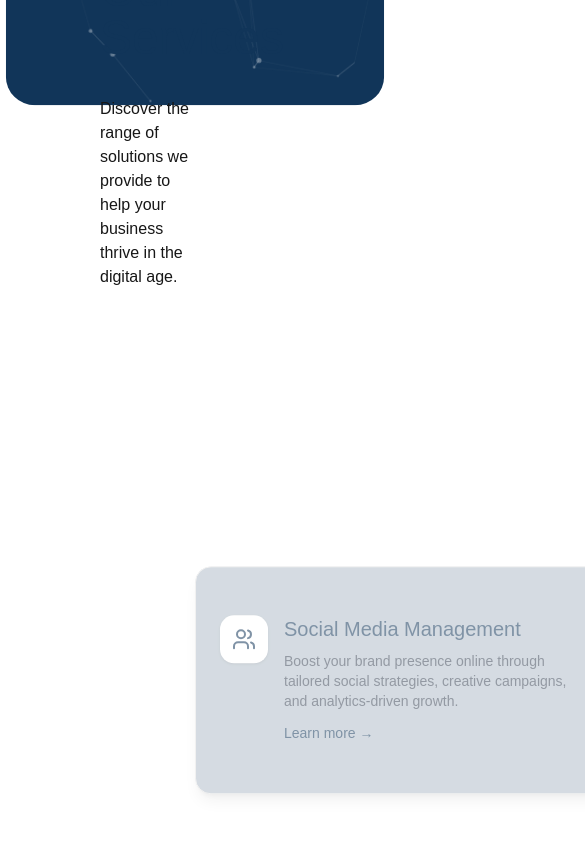
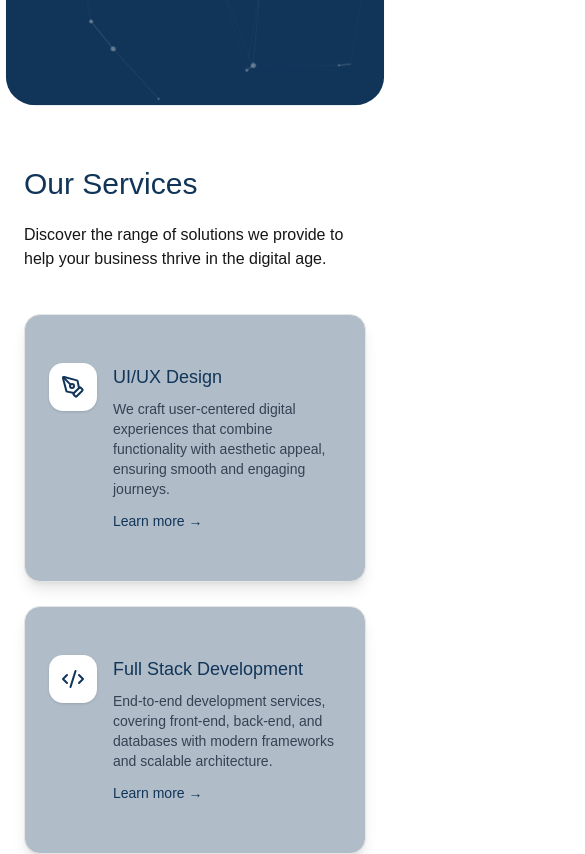
Before and after one commit to AndroSolutionsPersonal/Andro-Website, a Next.js app: page / in a window 390 px wide. Shown: the part 726-1580 px from the top of the page, 585 px wide, since content can reach past the window. Built offline with nearby package versions, Linux system fonts and the light colour scheme.

Commit message:
I am done with services

```diff
--- a/components/Services.jsx
+++ b/components/Services.jsx
@@ -45,43 +45,69 @@ export default function ServicesSection() {
         offset: ["start end", "end start"],
     });
 
-    // Heading: top -> center -> fade down at end
+    // Heading animation (desktop only)
     const headingY = useTransform(scrollYProgress, [0, 0.15, 0.85, 1], ["-100%", "0%", "0%", "50%"]);
     const headingOpacity = useTransform(scrollYProgress, [0, 0.05, 0.95, 1], [0, 1, 1, 0]);
 
-    // Paragraph: only fade in after heading is centered, then move down with it
     const paragraphY = useTransform(scrollYProgress, [0.15, 0.85, 1], ["20%", "0%", "50%"]);
     const paragraphOpacity = useTransform(scrollYProgress, [0.15, 0.25, 0.95, 1], [0, 1, 1, 0]);
 
     return (
-        <section ref={containerRef} className="relative flex min-h-[600vh] bg-white">
+        <section
+            ref={containerRef}
+            className="relative flex flex-col lg:flex-row bg-white min-h-auto lg:min-h-[600vh]"
+        >
             {/* Left column */}
-            <div className="w-1/2 relative">
-                <div className="sticky top-1/2 -translate-y-1/2 pl-[100px] text-left z-10">
-                    {/* Heading enters from top */}
+            <div className="w-full lg:w-1/2 relative">
+                <div className="px-6 py-12 lg:sticky lg:top-1/2 lg:-translate-y-1/2 lg:pl-[100px] text-left z-10">
+                    {/* Heading */}
                     <motion.h2
                         style={{ y: headingY, opacity: headingOpacity }}
-                        className="text-5xl font-gilmer text-primary mb-4"
+                        className="text-3xl sm:text-4xl lg:text-5xl font-gilmer text-primary mb-4"
                     >
                         Our Services
                     </motion.h2>
 
-                    {/* Paragraph appears only after heading is centered */}
+                    {/* Paragraph */}
                     <motion.p
                         style={{ y: paragraphY, opacity: paragraphOpacity }}
-                        className="max-w-md text-secondary-foreground font-montserrat"
+                        className="max-w-lg text-base sm:text-lg text-secondary-foreground font-montserrat"
                     >
-                        Discover the range of solutions we provide to help your business thrive in the digital age.
+                        Discover the range of solutions we provide to help your business thrive in the digital
+                        age.
                     </motion.p>
                 </div>
             </div>
 
-            {/* Right column (cards) */}
-            <div className="w-1/2 relative">
-                <div className="relative h-[600vh]">
+            {/* Right column */}
+            <div className="w-full lg:w-1/2 relative">
+                {/* Mobile: simple stacked deck */}
+                <div className="lg:hidden px-6 pb-12 space-y-6">
+                    {services.map((service, index) => (
+                        <Card key={index} className="w-full bg-secondary shadow-lg rounded-2xl">
+                            <CardContent className="p-6 flex items-start space-x-4">
+                                <div className="p-3 bg-white rounded-xl shadow">{service.icon}</div>
+                                <div>
+                                    <h3 className="text-lg sm:text-xl font-gilmer text-primary">{service.title}</h3>
+                                    <p className="text-sm sm:text-base mt-2 text-gray-700 font-montserrat">
+                                        {service.description}
+                                    </p>
+                                    <a
+                                        href="#"
+                                        className="inline-flex items-center mt-3 text-sm font-medium text-primary hover:underline"
+                                    >
+                                        Learn more →
+                                    </a>
+                                </div>
+                            </CardContent>
+                        </Card>
+                    ))}
+                </div>
+
+                {/* Desktop: animated sticky cards */}
+                <div className="hidden lg:block relative h-[600vh]">
                     {services.map((service, index) => {
                         const total = services.length;
-
                         const sectionStart = 0.2;
                         const sectionEnd = 0.9;
                         const slice = (sectionEnd - sectionStart) / total;
@@ -109,12 +135,14 @@ export default function ServicesSection() {
                                 style={{ y: cardY, opacity: cardOpacity }}
                                 className="sticky top-1/2 -translate-y-1/2"
                             >
-                                <Card className="w-[420px] mx-auto bg-secondary shadow-lg rounded-2xl">
+                                <Card className="w-full max-w-[420px] mx-auto bg-secondary shadow-lg rounded-2xl">
                                     <CardContent className="p-6 flex items-start space-x-4">
                                         <div className="p-3 bg-white rounded-xl shadow">{service.icon}</div>
                                         <div>
                                             <h3 className="text-xl font-gilmer text-primary">{service.title}</h3>
-                                            <p className="text-sm mt-2 text-gray-700 font-montserrat">{service.description}</p>
+                                            <p className="text-sm mt-2 text-gray-700 font-montserrat">
+                                                {service.description}
+                                            </p>
                                             <a
                                                 href="#"
                                                 className="inline-flex items-center mt-3 text-sm font-medium text-primary hover:underline"
```
